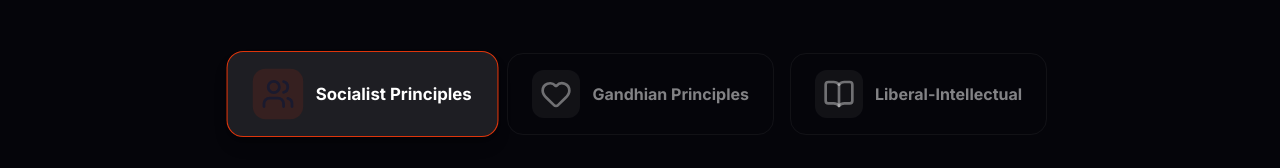
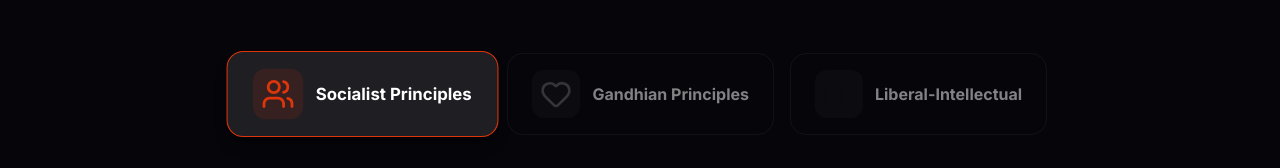
Before and after one commit to kunalkolhe/constitution, a Next.js app: page /directive-principles in a window 1280 px wide. Shown: the part 367-535 px from the top of the page. Built offline with nearby package versions, Linux system fonts and the light colour scheme.

Commit message:
Refactor cloneElement to remove TypeScript generic prop error

```diff
--- a/src/app/directive-principles/page.tsx
+++ b/src/app/directive-principles/page.tsx
@@ -78,8 +78,8 @@ export default function DirectivePrinciplesPage() {
                 }`}
                 style={{ borderColor: isActive ? p.color : undefined }}
               >
-                <div className={`p-2 rounded-xl ${isActive ? 'bg-opacity-20' : 'bg-white/5'}`} style={{ backgroundColor: isActive ? `${p.color}20` : undefined }}>
-                  {React.cloneElement(p.icon as React.ReactElement<any>, { className: isActive ? '' : 'text-white/40' })}
+                <div className={`p-2 rounded-xl transition-all ${isActive ? 'bg-opacity-20' : 'bg-white/5 opacity-50 grayscale'}`} style={{ backgroundColor: isActive ? `${p.color}20` : undefined }}>
+                  {p.icon}
                 </div>
                 <div className="text-left">
                   <h3 className={`font-bold ${isActive ? 'text-white' : 'text-white/50'}`}>{p.title}</h3>
```
